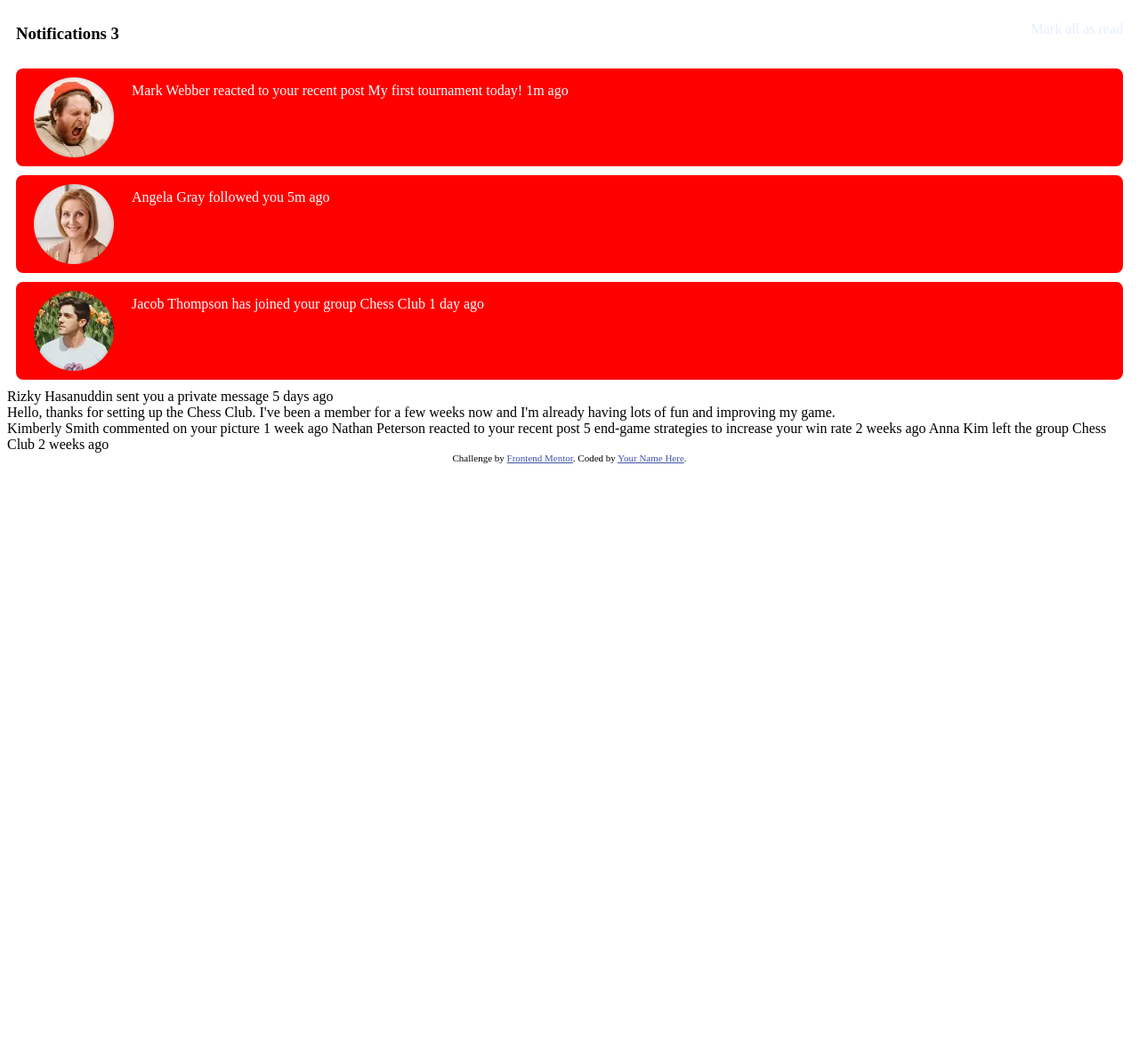
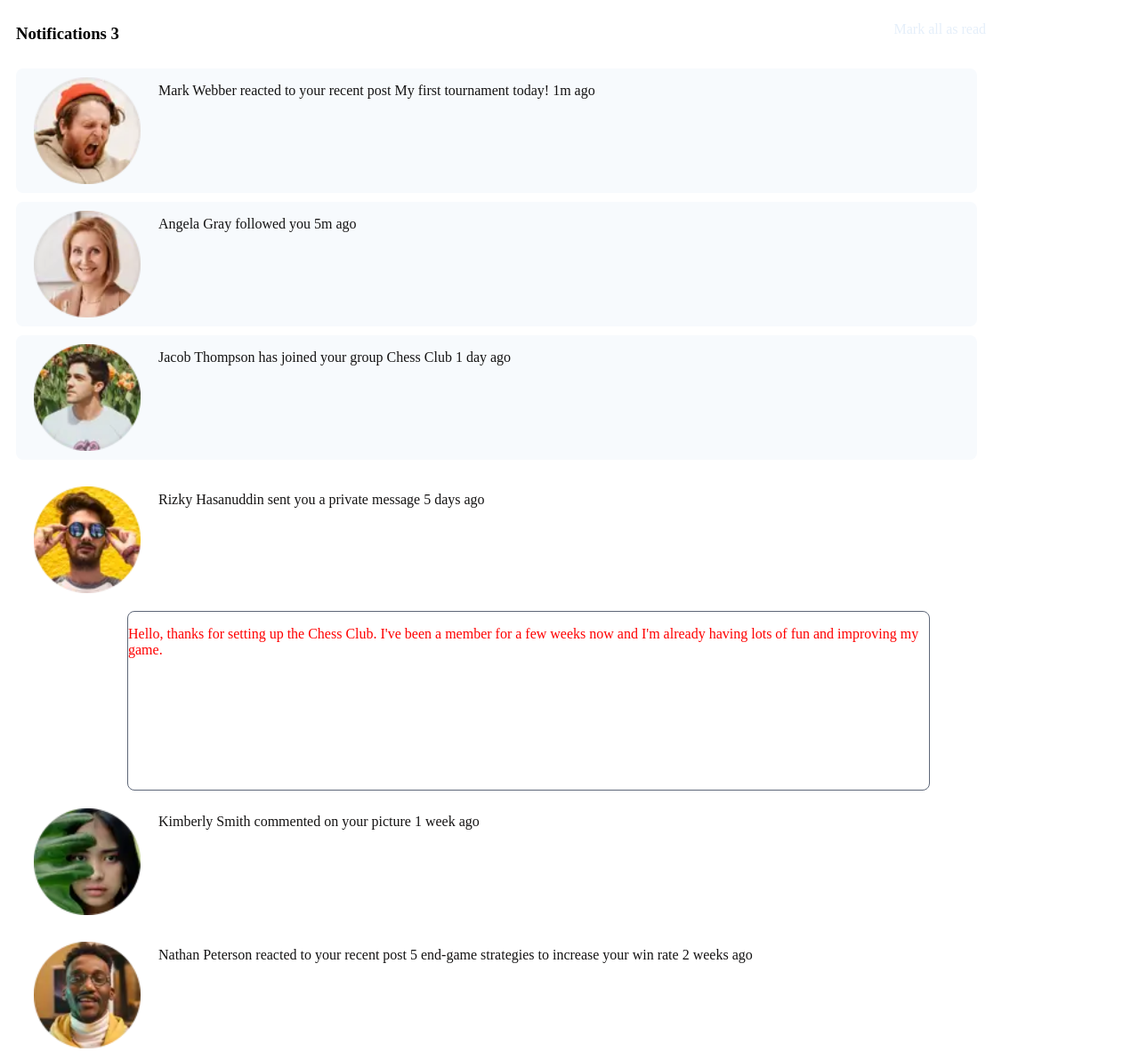
Before and after one commit to Monaj411/notification-page, a plain HTML site: page index.html in a window 1280 px wide. Shown: the top 1192 px of the page at 89% size. Before the commit the page ends 800 px from the top, so only its background shows below. Drawn offline with Linux system fonts and the light colour scheme.

Commit message:
add meida query for desktop

```diff
--- a/index.html
+++ b/index.html
@@ -16,43 +16,63 @@
   </header>
 
 
-    <main>
-      <div class="new-comment__section">
+    <article>
+      <div class="new-notification">
         <img class="avatar" src="/images/avatar-mark-webber.webp" alt="">
         <p>Mark Webber  reacted to your recent post My first tournament today!
           1m ago</p>
       </div>
-      <div class="new-comment__section">
+      <div class="new-notification">
         <img class="avatar" src="/images/avatar-angela-gray.webp" alt="">
       <p>
         Angela Gray followed you 5m ago
       </p>
     </div>
-      <div class="new-comment__section">
+      <div class="new-notification">
         <img class="avatar" src="/images/avatar-jacob-thompson.webp" alt="">
       <p>Jacob Thompson has joined your group Chess Club 1 day ago</p>
     </div>
 
+    </article>
+    <main>
+      <div class="comment-section">
+        <img class="avatar" src="/images/avatar-rizky-hasanuddin.webp" alt="">
+        <p> Rizky Hasanuddin sent you a private message 5 days ago</p>
+      </div>
+
+
+      <div class="section">
+        <p class="msg">
+          Hello, thanks for setting up the Chess Club. I've been a member for a few weeks now and
+          I'm already having lots of fun and improving my game.
+        </p>
+
+      </div>
+      <div class="comment-section">
+        <img class="avatar" src="/images/avatar-kimberly-smith.webp">
+        <p>Kimberly Smith commented on your picture 1 week ago </p>
+        </div>
+
+<div class="comment-section">
+  <img class="avatar" src="/images/avatar-nathan-peterson.webp">
+
+  <p>Nathan Peterson reacted to your recent post 5 end-game strategies to increase your win rate 2 weeks ago</p>
+    </div>
+
+  <div class="comment-section">
+    <img class="avatar" src="/images/avatar-anna-kim.webp">
+
+    <p>  Anna Kim left the group Chess Club
+    2 weeks ago</p>
+
+      </div>
+
     </main>
-    <article>
-      Rizky Hasanuddin sent you a private message
-      5 days ago
-      <section>
-        Hello, thanks for setting up the Chess Club. I've been a member for a few weeks now and
-        I'm already having lots of fun and improving my game.
-      </section>
-      Kimberly Smith commented on your picture
-      1 week ago
-      Nathan Peterson reacted to your recent post 5 end-game strategies to increase your win rate
-      2 weeks ago
-      Anna Kim left the group Chess Club
-      2 weeks ago
-    </article>
 
-    <div class="attribution">
+    <!-- <div class="attribution">
       Challenge by <a href="https://www.frontendmentor.io?ref=challenge" target="_blank">Frontend Mentor</a>.
       Coded by <a href="#">Your Name Here</a>.
-    </div>
+    </div> -->
 </div>
 </body>
 </html>
--- a/styles.css
+++ b/styles.css
@@ -14,36 +14,114 @@
 
 }
 
-.avatar {
-  margin-left: 20px;
-  padding-top: 10px;
-  padding-bottom: 10px;
+
+
+header {
+  display: flex;
+  justify-content: space-between;
+  margin-left: 10px;
 }
 
-p {
-  color: white;
-  margin-left: 20px;
-}
-
+@media screen and (min-width:700px){
   header {
     display: flex;
     justify-content: space-between;
     margin-left: 10px;
   }
+}
+
+@media screen and (min-width:1024px){
+  header {
+    display: flex;
+    justify-content: space-between;
+    margin-left: 10px;
+    width: 1100px;
+
+  }
+}
+
+
+
+
+article {
+  width: 390px;
+}
+
+@media screen and (min-width:700px){
+article {
+  width: 796px;
+}
+}
+
+@media screen and (min-width:1024px){
+  article {
+    width: 1100px;
+  }
+}
+
+
+
+
+
+.avatar {
+  margin-left: 20px;
+  padding-top: 10px;
+  width: 50px;
+  height: 50px;
+  padding-bottom: 10px;
+}
+
+@media screen and (min-width:700px){
+  .avatar {
+    margin-left: 20px;
+    padding-top: 10px;
+    padding-bottom: 10px;
+    width: 70px;
+  height: 70px;
+  }
+}
+
+@media screen and (min-width:1024px) {
+  .avatar {
+    margin-left: 20px;
+    padding-top: 10px;
+    padding-bottom: 10px;
+    width: 120px;
+  height: 120px;
+}
+}
+
+p {
+  color: rgb(20, 19, 19);
+  margin-left: 20px;
+}
+
+.msg {
+  color: red;
+  margin-left: 0px;
+}
+
 
 
   .header-tag {
     color: hsl(211, 68%, 94%);
     margin-right: 10px;
   }
-
-  .new-comment__section {
-    background-color: red;
+  @media screen and (min-width:1024px){}
+  .new-notification {
+    background-color: hsl(210, 60%, 98%);
     margin: 10px;
     display: flex;
     border-radius: 8px;
   }
 
+  .comment-section{
+    display: flex;
+    background-color: hsl(0, 0%, 100%);
+    border-radius: 8px;
+    margin: 10px;
+
+  }
   .sender {
     display: block;
     text-align: start;
@@ -51,3 +129,38 @@ p {
     margin-top: 0px;
     padding-top: 0px;
   }
+
+  .section {
+    border: 1px solid hsl(219, 12%, 42%);
+    margin-left: 135px;
+    width: 243px;
+    height: 170px;
+    border-radius: 8px;
+
+  }
+
+  @media screen and (min-width:700px){
+    .section {
+      border: 1px solid hsl(219, 12%, 42%);
+      margin-left: 135px;
+      width: 600px;
+      height: 200px;
+      border-radius: 8px;
+      margin-right: 20px;
+
+    }
+
+  }
+
+  @media screen and (min-width:1024px){
+    .section {
+      border: 1px solid hsl(219, 12%, 42%);
+      margin-left: 135px;
+      width: 900px;
+      height: 200px;
+      border-radius: 8px;
+      margin-right: 20px;
+
+    }
+
+  }
```
